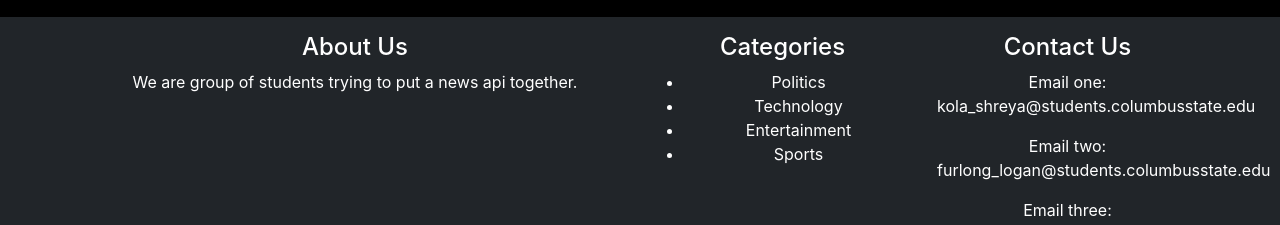
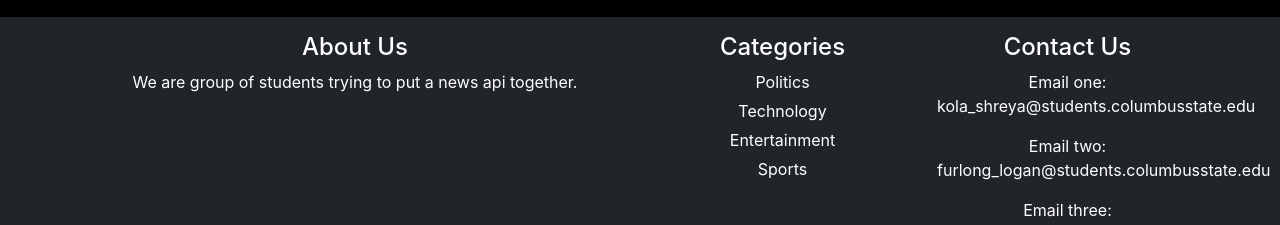
Before and after one commit to CSU-ServerSide-Fall-23/Group_2, a React (Create React App) app in the folder news-website/: page / in a window 1280 px wide. Shown: the part 234-459 px from the top of the page. Built offline with nearby package versions, Linux system fonts and the light colour scheme; no server answers.

Commit message:
Update Footer.js without list styling
Signed-off-by: Shreya <142619333+kolaShreya04@users.noreply.github.com>

```diff
--- a/news-website/src/Footer.js
+++ b/news-website/src/Footer.js
@@ -11,11 +11,11 @@ const Footer = () => {
           </div>
           <div className="col-md-3">
             <h4>Categories</h4>
-            <ul>
-              <li>Politics</li>
-              <li>Technology</li>
-              <li>Entertainment</li>
-              <li>Sports</li>
+            <ul style={{ listStyleType: 'none', padding: 0 }}>
+              <li style={{ marginBottom: '5px' }}>Politics</li>
+              <li style={{ marginBottom: '5px' }}>Technology</li>
+              <li style={{ marginBottom: '5px' }}>Entertainment</li>
+              <li style={{ marginBottom: '5px' }}>Sports</li>
             </ul>
           </div>
           <div className="col-md-3">
```
